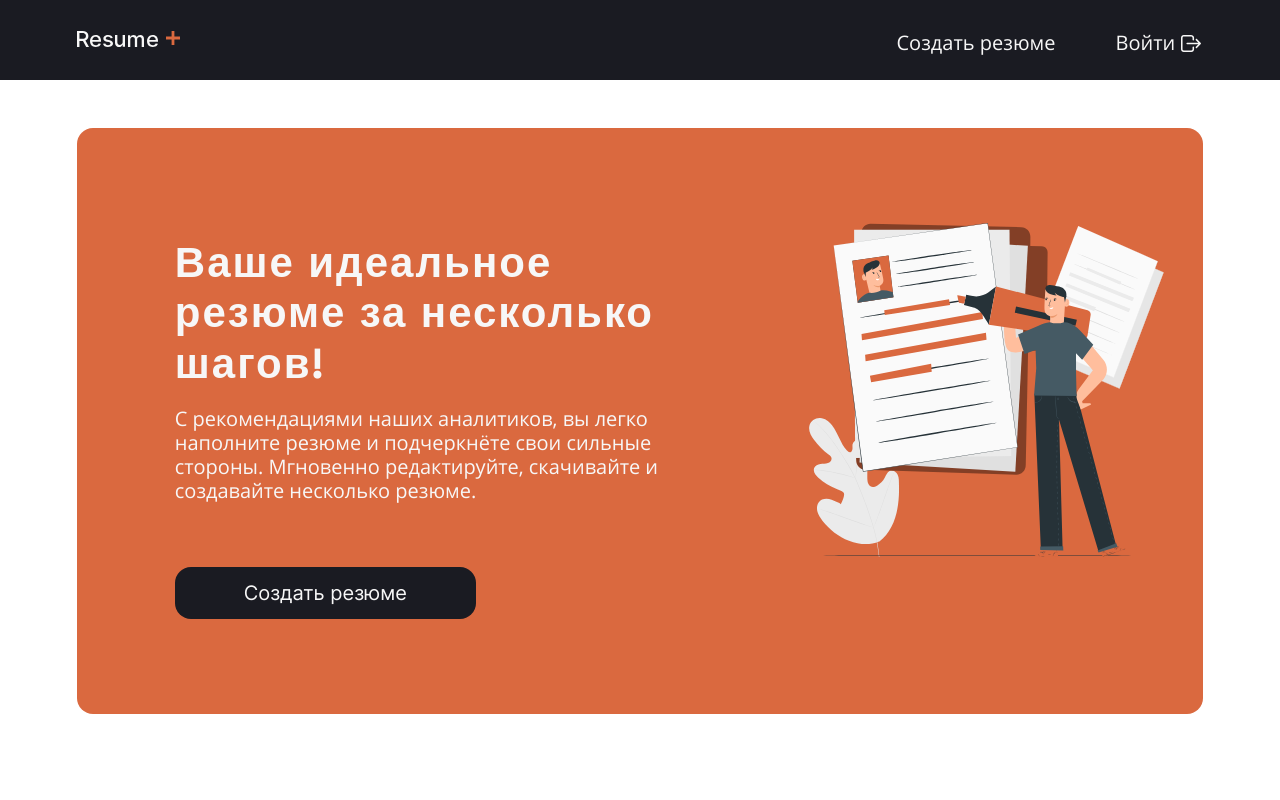
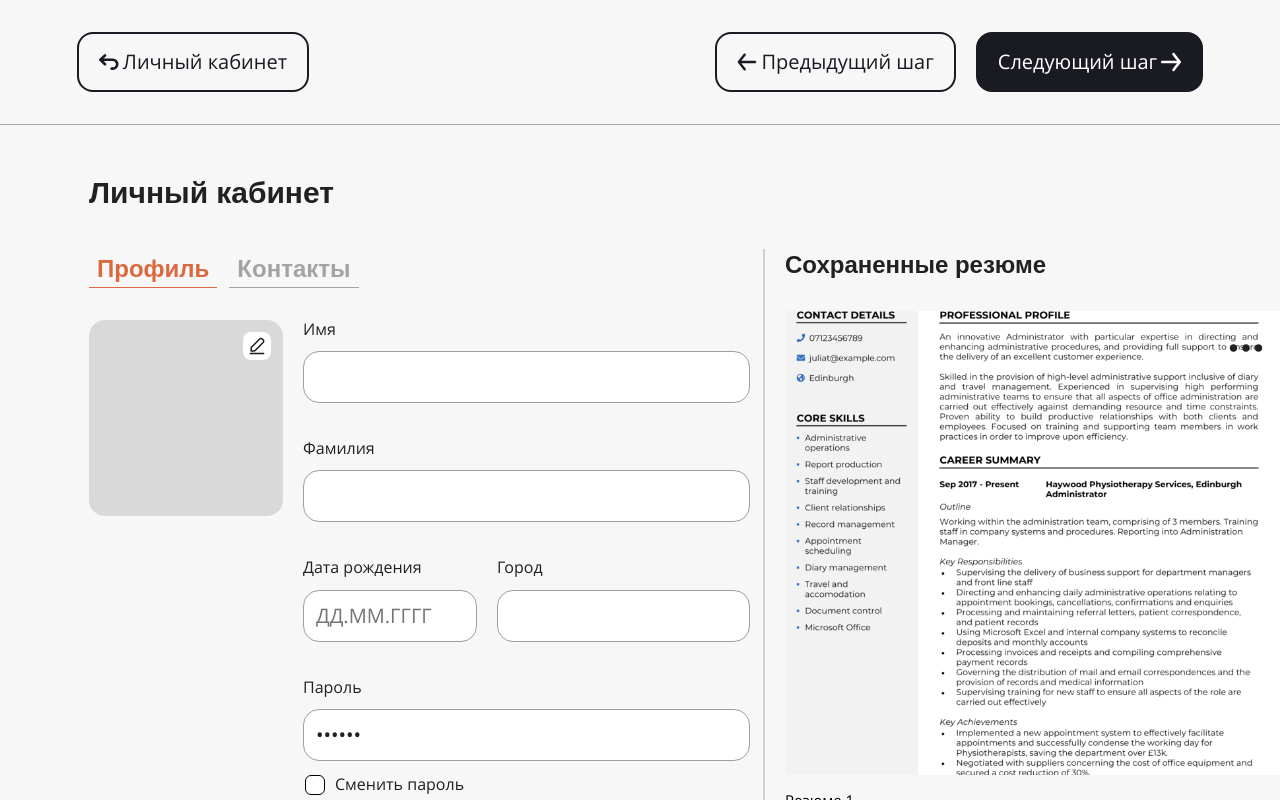
Before and after one commit to homo-errantium/frontend, a React (Create React App) app: page /my-profile in a window 1280 px wide. Before the commit this address led to /. Shown: the top 800 px of the page. Built offline with nearby package versions, Linux system fonts and the light colour scheme.

Commit message:
feat: user data is stored in a single object, image from the personal data is saved in one object

```diff
--- a/src/components/App/App.js
+++ b/src/components/App/App.js
@@ -43,9 +43,10 @@ import ResultResume from '../Resume/ResultResume/ResultResume'
 
 function App() {
   // eslint-disable-next-line no-unused-vars
-  const [isLoggedIn, setIsLoggedIn] = React.useState(false) // Пользователь авторизован/неавторизован
-  // eslint-disable-next-line no-unused-vars
-  const [currentUser, setCurrentUser] = React.useState({}) // Сохраняем данные пользователя
+  const [isLoggedIn, setIsLoggedIn] = React.useState(true) // Пользователь авторизован/неавторизован
+  const [currentUser, setCurrentUser] = React.useState(
+    JSON.parse(localStorage.getItem('user')) || { currentPassword: 'qwerty' }
+  ) // Сохраняем данные пользователя
 
   // Переменные для защиты дочерних роутов компонента Resume
   // TODO: установить значение false для всех переменных ниже после сохранения резюме
@@ -106,6 +107,13 @@ function App() {
   const [errors, setErrors] = useState({})
   // Сохраняем ссылку изображения в переменную и вытягиваем из локального хранилища данные
   const [image, setImage] = useState(localStorage.getItem('image') || '')
+  const [imageProfile, setImageProfile] = useState(
+    localStorage.getItem('imageProfile') || ''
+  )
+
+  useEffect(() => {
+    setValues(prevValues => ({ ...prevValues, img: image }))
+  }, [image])
 
   // Функция, которая записывает данные дополнительных полей опыта работы
   const handleAddJobChange = evt => {
@@ -282,10 +290,6 @@ function App() {
     setErrors({ ...errors, [name]: evt.target.validationMessage })
     // localStorage.setItem('formData', JSON.stringify(values))
   }
-  // Данные записываются в localStorage при каждом изменении values:
-  useEffect(() => {
-    localStorage.setItem('formData', JSON.stringify(values))
-  }, [values])
 
   // INPUTS  VALIDATION:
   const handleChangeWithValidation = evt => {
@@ -710,10 +714,13 @@ function App() {
                 element={Profile}
                 isLoggedIn={isLoggedIn}
                 deletePopupSetState={setIsConfirmDeletePopupOpen}
-                values={values}
-                handleChange={handleChangeWithValidation}
+                // values={values}
+                // handleChange={handleChangeWithValidation}
                 errors={errors}
                 setErrors={setErrors}
+                setCurrentUser={setCurrentUser}
+                imageProfile={imageProfile}
+                setImageProfile={setImageProfile}
               />
             }
           />
--- a/src/components/Main/Main.scss
+++ b/src/components/Main/Main.scss
@@ -121,7 +121,7 @@
 
 .main__onboarding-item-text {
   color: #000;
-  font-family: Open Sans, sans-serif;
+  font-family: 'Open Sans', sans-serif;
   font-size: 20px;
   font-weight: 400;
   line-height: 1.2;
--- a/src/components/Profile/Cv/Cv.js
+++ b/src/components/Profile/Cv/Cv.js
@@ -84,8 +84,14 @@ const Cv = ({ cv, deletePopupSetState }) => {
 }
 
 Cv.propTypes = {
-  cv: PropTypes.bool.isRequired,
+  cv: PropTypes.objectOf(
+    PropTypes.oneOfType([PropTypes.string, PropTypes.number])
+  ),
   deletePopupSetState: PropTypes.func.isRequired,
 }
 
+Cv.defaultProps = {
+  cv: {},
+}
+
 export default Cv
--- a/src/components/Profile/ImageUpload/ImageUpload.js
+++ b/src/components/Profile/ImageUpload/ImageUpload.js
@@ -1,9 +1,8 @@
 /* eslint-disable jsx-a11y/label-has-associated-control */
-import { useState } from 'react'
 import './ImageUpload.scss'
+import PropTypes from 'prop-types'
 
-const ImageUpload = () => {
-  const [image, setImage] = useState()
+const ImageUpload = ({ image, setImage, name, currentImage }) => {
   function handleChange(e) {
     const canvas = document.createElement('canvas')
     const context = canvas.getContext('2d')
@@ -23,16 +22,17 @@ const ImageUpload = () => {
       <div className="image-upload-form__form">
         <div className="image-upload-form__photo-container">
           {image && (
-            <img className="image-upload-form__photo" alt={image} src={image} />
+            <img
+              className="image-upload-form__photo"
+              alt={name}
+              src={currentImage || image}
+            />
           )}
-          <label
-            className="image-upload-form__button"
-            htmlFor="image-input-photo"
-          >
+          <label className="image-upload-form__button" htmlFor={name}>
             <input
               className="image-upload-form__input"
-              name="photo"
-              id="image-input-photo"
+              name={name}
+              id={name}
               type="file"
               accept=".png,.jpg,.jpeg,"
               onChange={handleChange}
@@ -44,4 +44,16 @@ const ImageUpload = () => {
   )
 }
 
+ImageUpload.propTypes = {
+  image: PropTypes.string,
+  setImage: PropTypes.func.isRequired,
+  name: PropTypes.string.isRequired,
+  currentImage: PropTypes.string,
+}
+
+ImageUpload.defaultProps = {
+  image: '',
+  currentImage: undefined,
+}
+
 export default ImageUpload
--- a/src/components/Profile/Profile.js
+++ b/src/components/Profile/Profile.js
@@ -1,4 +1,5 @@
-import React, { useState, useEffect } from 'react'
+/* eslint-disable react/jsx-no-bind */
+import React, { useState, useEffect, useContext } from 'react'
 import PropTypes from 'prop-types'
 import './Profile.scss'
 import IMask from 'imask'
@@ -8,17 +9,97 @@ import ImageUpload from './ImageUpload/ImageUpload'
 import cvExampleOne from '../../img/cv-examples/cv-1.png'
 import cvExampleTwo from '../../img/cv-examples/cv-2.svg'
 import Cv from './Cv/Cv'
+import { CurrentUserContext } from '../../contexts/CurrentUserContext'
 
 function Profile({
   isLoggedIn,
   deletePopupSetState,
-  values,
-  handleChange,
   errors,
+  setCurrentUser,
+  imageProfile,
+  setImageProfile,
 }) {
   const nextPage = '/*'
   const [isProfileData, setIsProfileData] = useState(true)
   const [isContacts, setIsContacts] = useState(false)
+  const currentUser = useContext(CurrentUserContext)
+
+  // ОТКРЫТИЕ ДОПОЛНИТЕЛЬНЫХ ПОЛЕЙ ДЛЯ СМЕНЫ ПАРОЛЯ
+  const [isEditPassword, setIsEditPassword] = useState(false)
+  const handleCheckboxChange = () => {
+    setIsEditPassword(!isEditPassword)
+  }
+
+  // ЛОГИКА СМЕНЫ ПАРОЛЯ
+  // const [passwordValues, setPasswordValues] = useState({})
+  const [passwordErrors, setPasswordErrors] = useState({})
+  const [isValid, setIsValid] = useState(false)
+
+  const currentPassword = 'qwerty'
+
+  function handleChange(evt) {
+    const { name, value } = evt.target
+    if (name === 'previousPassword') {
+      setCurrentUser({ ...currentUser, [name]: value })
+      setIsValid(evt.target.closest('form').checkValidity())
+      if (evt.target.value.length < 2) {
+        setIsValid(false)
+        setPasswordErrors({
+          ...passwordErrors,
+          previousPassword: 'Пароль должен иметь не менее 2 символов',
+        })
+      } else {
+        setPasswordErrors({
+          ...passwordErrors,
+          [name]: evt.target.validationMessage,
+        })
+      }
+    }
+
+    if (name === 'confirmPassword') {
+      setIsValid(evt.target.closest('form').checkValidity())
+      if (evt.target.value.length < 1) {
+        setIsValid(false)
+        setPasswordErrors({
+          ...passwordErrors,
+          passwordConfirmation: 'Необходимо повторно ввести пароль',
+        })
+      } else {
+        setCurrentUser({ ...currentUser, [name]: value })
+      }
+    }
+
+    if (name === 'newPassword') {
+      setCurrentUser({ ...currentUser, [name]: value })
+      setIsValid(evt.target.closest('form').checkValidity())
+      if (evt.target.value.length < 2) {
+        setIsValid(false)
+        setPasswordErrors({
+          ...passwordErrors,
+          newPassword: 'Пароль должен иметь не менее 2 символов',
+        })
+      } else {
+        setPasswordErrors({
+          ...passwordErrors,
+          [name]: evt.target.validationMessage,
+        })
+      }
+    }
+
+    setCurrentUser({ ...currentUser, [name]: value })
+  }
+
+  useEffect(() => {
+    setCurrentUser(prevUser => ({
+      ...prevUser,
+      imageProfile,
+    }))
+  }, [imageProfile])
+
+  useEffect(() => {
+    localStorage.setItem('user', JSON.stringify(currentUser))
+    localStorage.setItem('imageProfile', imageProfile)
+  }, [currentUser])
 
   // МАСКИ ДЛЯ ПОЛЕЙ:
   const maskInput = (dataValue, options) => {
@@ -61,77 +142,15 @@ function Profile({
     { id: 2, image: cvExampleTwo, name: 'Резюме 2' },
   ]
 
-  // ОТКРЫТИЕ ДОПОЛНИТЕЛЬНЫХ ПОЛЕЙ ДЛЯ СМЕНЫ ПАРОЛЯ
-  const [isEditPassword, setIsEditPassword] = useState(false)
-  const handleCheckboxChange = () => {
-    setIsEditPassword(!isEditPassword)
-  }
-
-  // ЛОГИКА СМЕНЫ ПАРОЛЯ
-  const [passwordValues, setPasswordValues] = useState({})
-  const [passwordErrors, setPasswordErrors] = useState({})
-  const [isValid, setIsValid] = useState(false)
-
-  const currentPassword = 'qwerty'
-
-  const handlePreviousPasswordChange = evt => {
-    const { name, value } = evt.target
-    setPasswordValues({ ...passwordValues, [name]: value })
-    setIsValid(evt.target.closest('form').checkValidity())
-    if (name === 'previousPassword' && evt.target.value.length < 2) {
-      setIsValid(false)
-      setPasswordErrors({
-        ...passwordErrors,
-        previousPassword: 'Пароль должен иметь не менее 2 символов',
-      })
-    } else {
-      setPasswordErrors({
-        ...passwordErrors,
-        [name]: evt.target.validationMessage,
-      })
-    }
-  }
-  const handlePasswordChange = evt => {
-    const { name, value } = evt.target
-    setPasswordValues({ ...passwordValues, [name]: value })
-    setIsValid(evt.target.closest('form').checkValidity())
-    if (name === 'newPassword' && evt.target.value.length < 2) {
-      setIsValid(false)
-      setPasswordErrors({
-        ...passwordErrors,
-        newPassword: 'Пароль должен иметь не менее 2 символов',
-      })
-    } else {
-      setPasswordErrors({
-        ...passwordErrors,
-        [name]: evt.target.validationMessage,
-      })
-    }
-  }
-
-  const handlePasswordConfirmationChange = evt => {
-    const { name, value } = evt.target
-    setIsValid(evt.target.closest('form').checkValidity())
-    if (name === 'confirmPassword' && evt.target.value.length < 1) {
-      setIsValid(false)
-      setPasswordErrors({
-        ...passwordErrors,
-        passwordConfirmation: 'Необходимо повторно ввести пароль',
-      })
-    } else {
-      setPasswordValues({ ...passwordValues, [name]: value })
-    }
-  }
-
   const handleChangePasswordSubmit = e => {
     e.preventDefault()
-    if (passwordValues.newPassword !== passwordValues.passwordConfirmation) {
+    if (currentUser.newPassword !== currentUser.passwordConfirmation) {
       setIsValid(false)
       setPasswordErrors({
         ...passwordErrors,
         passwordConfirmation: 'Пароли не совпадают',
       })
-    } else if (passwordValues.previousPassword !== currentPassword) {
+    } else if (currentUser.previousPassword !== currentPassword) {
       setIsValid(false)
       setPasswordErrors({
         ...passwordErrors,
@@ -142,7 +161,6 @@ function Profile({
         ...passwordErrors,
         passwordConfirmation: '',
       })
-      console.log('alright')
     }
   }
 
@@ -179,7 +197,12 @@ function Profile({
               {isProfileData && (
                 <>
                   <div className="profile__photo">
-                    <ImageUpload />
+                    <ImageUpload
+                      image={imageProfile}
+                      currentImage={currentUser.imageProfile}
+                      setImage={setImageProfile}
+                      name="image_profile"
+                    />
                   </div>
                   <div className="profile__personal-data-form">
                     <label htmlFor="name" className="profile__input-label">
@@ -188,7 +211,7 @@ function Profile({
                         name="name"
                         type="text"
                         id="name"
-                        value={values.name}
+                        value={currentUser.name || ''}
                         className="profile__input"
                         onChange={handleChange}
                       />
@@ -206,7 +229,7 @@ function Profile({
                         type="text"
                         id="surname"
                         className="profile__input"
-                        value={values.surname}
+                        value={currentUser.surname || ''}
                         onChange={handleChange}
                       />
                       {errors && (
@@ -227,7 +250,7 @@ function Profile({
                           id="birthday"
                           className="profile__input"
                           placeholder="ДД.ММ.ГГГГ"
-                          value={values.birthday}
+                          value={currentUser.birthday || ''}
                           onChange={handleChange}
                           mask="date"
                         />
@@ -247,7 +270,7 @@ function Profile({
                           type="text"
                           id="city"
                           className="profile__input"
-                          value={values.city}
+                          value={currentUser.city || ''}
                           onChange={handleChange}
                         />
                         {errors && (
@@ -264,7 +287,7 @@ function Profile({
                         type="password"
                         id="password"
                         className="profile__input"
-                        value={currentPassword}
+                        value={currentPassword || ''}
                         readOnly
                         disabled={isEditPassword}
                       />
@@ -303,8 +326,8 @@ function Profile({
                             type="text"
                             id="previousPassword"
                             className="profile__input"
-                            value={passwordValues.previousPassword}
-                            onChange={handlePreviousPasswordChange}
+                            value={currentUser.previousPassword || ''}
+                            onChange={handleChange}
                             required
                           />
                           {passwordErrors && (
@@ -323,8 +346,8 @@ function Profile({
                             type="text"
                             id="newPassword"
                             className="profile__input"
-                            value={passwordValues.newPassword}
-                            onChange={handlePasswordChange}
+                            value={currentUser.newPassword || ''}
+                            onChange={handleChange}
                             required
                           />
                           {passwordErrors && (
@@ -343,9 +366,9 @@ function Profile({
                             type="text"
                             id="passwordConfirmation"
                             className="profile__input"
-                            value={passwordValues.passwordConfirmation}
+                            value={currentUser.passwordConfirmation || ''}
                             required
-                            onChange={handlePasswordConfirmationChange}
+                            onChange={handleChange}
                           />
                           {passwordErrors && (
                             <span className="profile__password-error">
@@ -375,7 +398,7 @@ function Profile({
                       type="text"
                       id="email"
                       className="profile__input"
-                      value={values.email}
+                      value={currentUser.email || ''}
                       onChange={handleChange}
                     />
                     {errors && (
@@ -392,7 +415,7 @@ function Profile({
                         type="text"
                         id="phone"
                         className="profile__input"
-                        value={values.phone}
+                        value={currentUser.phone || ''}
                         onChange={handleChange}
                         mask="phone"
                       />
@@ -409,7 +432,7 @@ function Profile({
                         type="text"
                         id="telegram"
                         className="profile__input"
-                        value={values.telegram}
+                        value={currentUser.telegram || ''}
                         onChange={handleChange}
                         mask="tgLink"
                       />
@@ -428,7 +451,11 @@ function Profile({
             <h2 className="profile__saved-resumes-title">Сохраненные резюме</h2>
             <div className="profile__cvs-container">
               {cvArray.map(cv => (
-                <Cv cv={cv} deletePopupSetState={deletePopupSetState} />
+                <Cv
+                  key={cv.id}
+                  cv={cv}
+                  deletePopupSetState={deletePopupSetState}
+                />
               ))}
             </div>
           </div>
@@ -441,27 +468,16 @@ function Profile({
 Profile.propTypes = {
   isLoggedIn: PropTypes.bool.isRequired,
   deletePopupSetState: PropTypes.func.isRequired,
-  handleChange: PropTypes.func.isRequired,
   errors: PropTypes.objectOf(
     PropTypes.oneOfType([PropTypes.string, PropTypes.number])
   ).isRequired,
-  values: PropTypes.objectOf(
-    PropTypes.oneOfType([
-      PropTypes.string,
-      PropTypes.number,
-      PropTypes.arrayOf(
-        PropTypes.oneOfType([
-          PropTypes.objectOf(
-            PropTypes.oneOfType([PropTypes.string, PropTypes.number])
-          ),
-        ])
-      ),
-    ])
-  ),
+  setCurrentUser: PropTypes.func.isRequired,
+  imageProfile: PropTypes.string,
+  setImageProfile: PropTypes.func.isRequired,
 }
 
 Profile.defaultProps = {
-  values: {},
+  imageProfile: '',
 }
 
 export default Profile
--- a/src/components/Resume/PersonalData/PersonalData.js
+++ b/src/components/Resume/PersonalData/PersonalData.js
@@ -119,6 +119,7 @@ const PersonalData = ({
               <ImageUploadForm
                 name="photo"
                 label="Фото"
+                imageValues={values.img}
                 tip
                 tipText={PHOTO_TIP}
                 setImage={setImage}
```
Also changed, not shown: src/components/Resume/PersonalData/ImageUploadForm/ImageUploadForm.js (+14 -4 lines).
